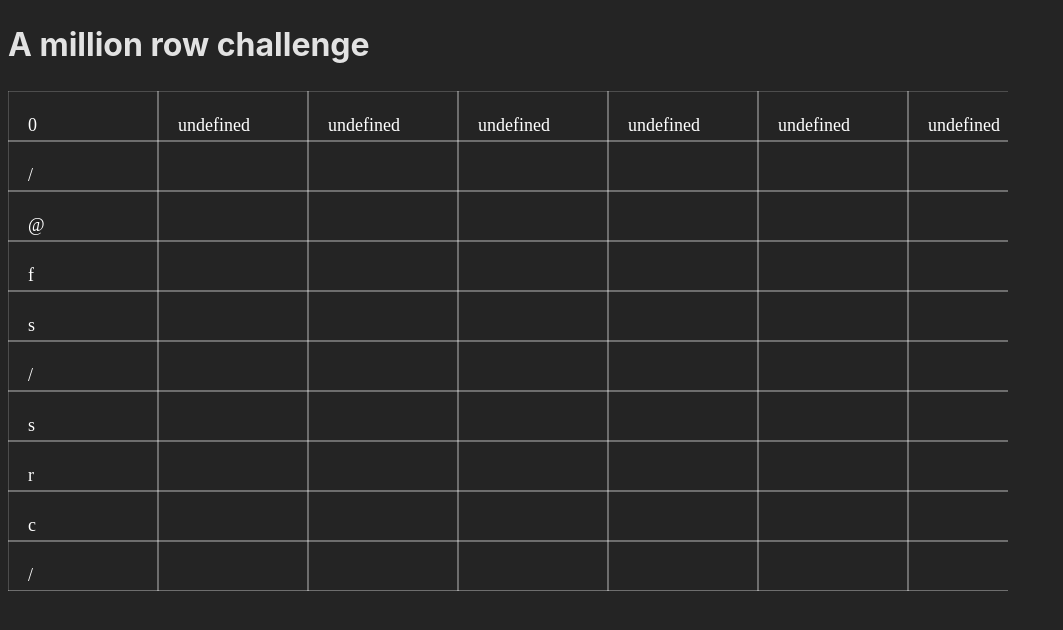
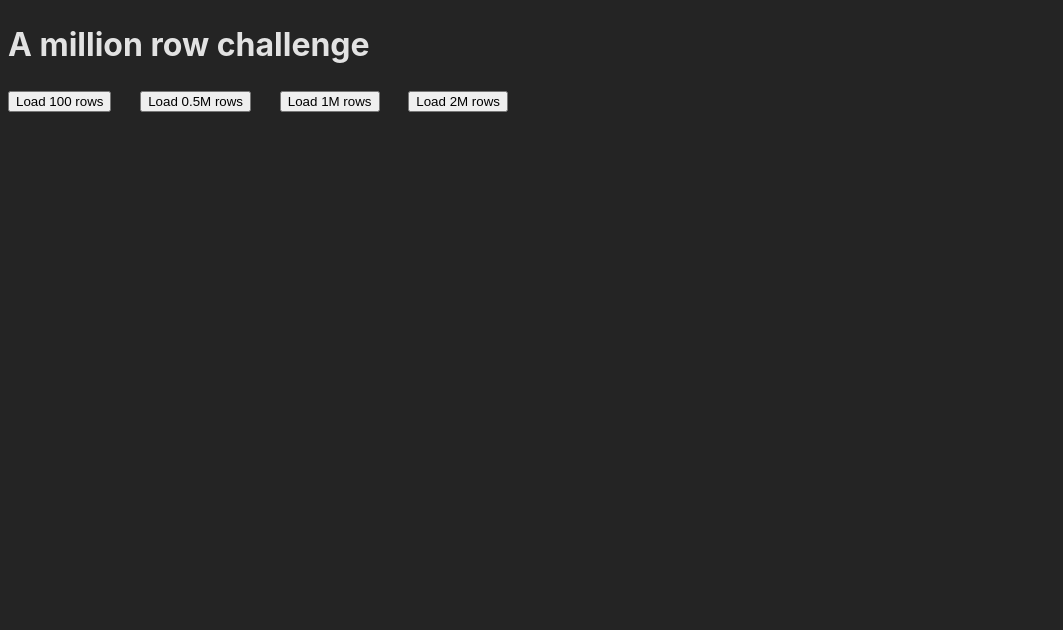
Before and after one commit to keyurparalkar/render-million-rows, a React (Vite) app: page / in a window 1280 px wide. Shown: the top 630 px of the page, without its empty margins (0-1063 px from the left). Built offline with nearby package versions, Linux system fonts and the light colour scheme.

Commit message:
feat: enabled papa parse to load 0.5M data

```diff
--- a/src/App.tsx
+++ b/src/App.tsx
@@ -1,14 +1,49 @@
-import { ElementRef, useEffect, useRef } from "react";
-import CustomerData from "./assets/customers-100.csv";
+import { ElementRef, useEffect, useRef, useState } from "react";
+import Papa from "papaparse";
+// import CustomerData from "./assets/customers-100.csv";
 import { CanvasTable } from "./Table";
+
+type CustomerDataColumns = [
+	"Index",
+	"Customer Id",
+	"First Name",
+	"Last Name",
+	"Company",
+	"City",
+	"Country",
+	"Phone 1",
+	"Phone 2",
+	"Email",
+	"Subscription Date",
+	"Website"
+];
+
+type TCustomData = Record<CustomerDataColumns[number], string>;
 
 function App() {
 	const canvasRef = useRef<ElementRef<"canvas">>(null);
+	const [csvData, setCsvData] = useState<TCustomData[] | null>(null);
+	const [isLoading, setIsLoading] = useState(false);
+
+	const handleClick = (url: string) => {
+		setIsLoading(true);
+
+		Papa.parse<TCustomData>(url, {
+			download: true,
+			header: true,
+			skipEmptyLines: true,
+			complete(results, file) {
+				console.log({ results, file });
+				setCsvData(results.data);
+				setIsLoading(false);
+			},
+		});
+	};
 
 	useEffect(() => {
 		const canvas = canvasRef.current;
 
-		if (canvas) {
+		if (canvas && csvData) {
 			const context = canvas.getContext("2d");
 
 			if (context) {
@@ -18,15 +53,15 @@ function App() {
 				};
 
 				const tableDims = {
-					rows: 110,
+					rows: csvData.length + 100,
 					columns: 12,
 				};
 
-				const table = new CanvasTable<(typeof CustomerData)[0]>(
+				const table = new CanvasTable<(typeof csvData)[0]>(
 					context,
 					tableDims,
 					cell,
-					CustomerData
+					csvData
 				);
 
 				table.clearTable();
@@ -34,22 +69,57 @@ function App() {
 				table.writeInTable();
 			}
 		}
-	}, []);
+	}, [csvData]);
 
 	return (
 		<>
 			<h1>A million row challenge</h1>
 			<div
-				id="table-container"
 				style={{
-					maxWidth: 1000,
-					maxHeight: 500,
-					overflow: "scroll",
-					display: "inline-block",
+					display: "flex",
+					justifyContent: "space-between",
+					maxWidth: 500,
+					marginBottom: 30,
 				}}
 			>
-				<canvas id="canvas" width={1800} height={5500} ref={canvasRef}></canvas>
+				<button
+					onClick={() =>
+						handleClick(
+							"https://dl.dropboxusercontent.com/scl/fi/jzrw3sdb9odsxsf32wygy/customers-100.csv?rlkey=52bfah1kvjvoy9jnw5zcbz5tg&dl=0"
+						)
+					}
+				>
+					Load 100 rows
+				</button>
+				<button
+					onClick={() =>
+						handleClick(
+							"https://dl.dropboxusercontent.com/scl/fi/16yzk30lnlabj457i0wj3/customers-500000.csv?rlkey=98fhhmzqnbmjkggz0rkmzxkf9&dl=0"
+						)
+					}
+				>
+					Load 0.5M rows
+				</button>
+				<button>Load 1M rows</button>
+				<button>Load 2M rows</button>
 			</div>
+
+			{isLoading && <span>Loading...</span>}
+			{csvData && (
+				<div
+					id="table-container"
+					style={{
+						maxWidth: 1000,
+						maxHeight: 500,
+						overflow: "scroll",
+						display: "inline-block",
+					}}
+				>
+					<canvas id="canvas" width={1800} height={10500} ref={canvasRef}>
+						<span>Table</span>
+					</canvas>
+				</div>
+			)}
 		</>
 	);
 }
--- a/src/Table.ts
+++ b/src/Table.ts
@@ -39,7 +39,6 @@ export class CanvasTable<T extends object> {
 		this.context.lineWidth = 0.2;
 
 		this.context.fillStyle = "white";
-		this.context.font = "18px serif";
 	}
 
 	drawTable() {
@@ -59,6 +58,8 @@ export class CanvasTable<T extends object> {
 		const { width, height } = this.cell;
 		const { columns } = this.tableDims;
 
+		this.context.font = "bold 18px serif";
+
 		const columnHeaders = Object.keys(this.data[0]);
 		//columns
 		for (let j = 0; j < columns; j++) {
@@ -71,6 +72,7 @@ export class CanvasTable<T extends object> {
 	writeInTable() {
 		const { width, height } = this.cell;
 		const tableData = this.data;
+
 		const dataRows = tableData.length;
 		const dataColumns = Object.keys(tableData[0]).length;
 
@@ -78,6 +80,9 @@ export class CanvasTable<T extends object> {
 
 		// This will write the header;
 		this.writeTableHeader();
+
+		// Reset the font weight, since we don't want table data to be bold;
+		this.context.font = "18px serif";
 
 		//dataRows
 		for (let i = 0; i < dataRows; i++) {
```
